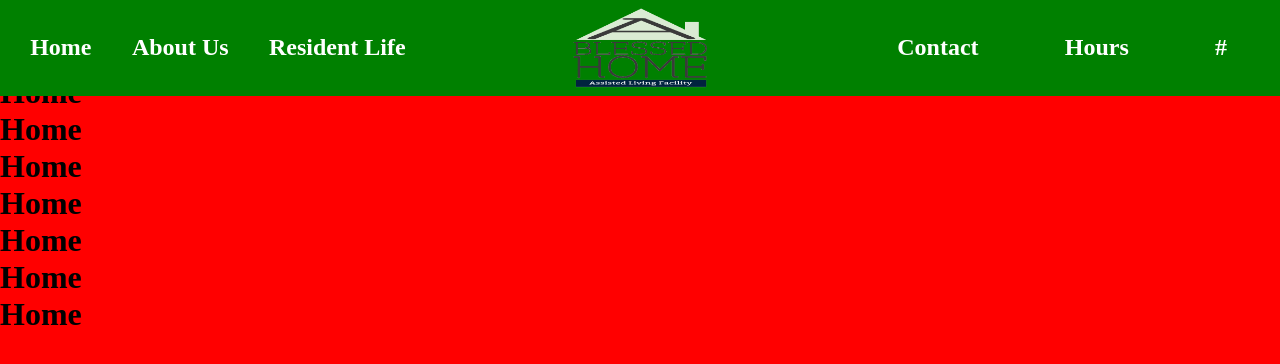
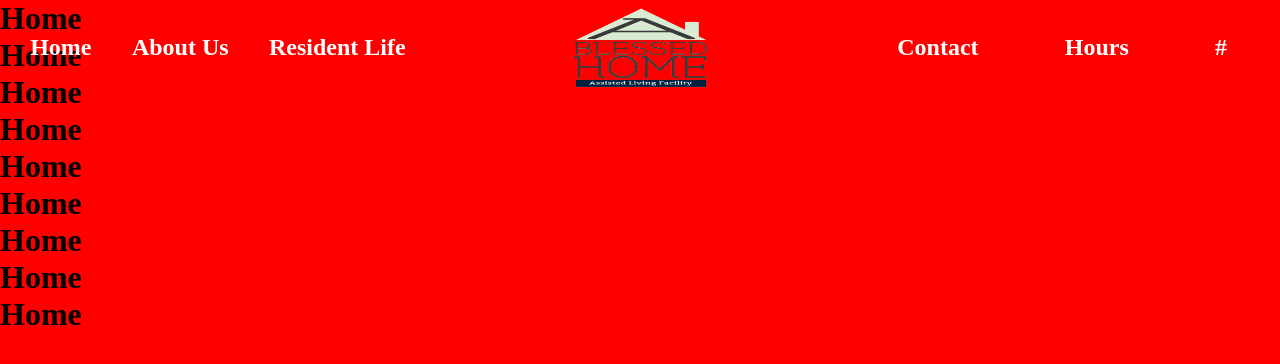
Before and after one commit to psudario/ABHWebsite, a React (Create React App) app in the folder client/: page / in a window 1280 px wide. Shown: the top 364 px of the page. Built offline with nearby package versions, Linux system fonts and the light colour scheme.

Commit message:
kinda finished navbar and added hero photo

```diff
--- a/client/src/App.js
+++ b/client/src/App.js
@@ -1,4 +1,4 @@
-import React, {useState, useEffect}from 'react';
+import React from 'react';
 import {BrowserRouter, Switch, Route as BrowserRoute} from 'react-router-dom';
 
 // Components
--- a/client/src/components/Navbar/Navbar.index.js
+++ b/client/src/components/Navbar/Navbar.index.js
@@ -1,5 +1,4 @@
-import React, { useState, useEffect } from 'react';
-import reactDOM from 'react-dom';
+import React, { useState } from 'react';
 import { Link as RouterLink } from 'react-router-dom';
 
 // Styled Components
@@ -35,10 +34,6 @@ const Navbar = ({props}) => {
         }
     }
 
-    useEffect(()=>{
-        console.log(scrollTransparent);
-    },[scrollTransparent])
-
     // Link Styles
     const LinkStyles = {
         textDecoration: 'none',
@@ -50,7 +45,7 @@ const Navbar = ({props}) => {
 
 
     return (
-        <NavbarWrapper scrollTransparent={scrollTransparent}>
+        <NavbarWrapper scrollOpacity={scrollTransparent}>
             <NavContentWrapper>
                 <NavLeftWrapper>
                     <NavItem>
--- a/client/src/components/Navbar/Navbar.styles.js
+++ b/client/src/components/Navbar/Navbar.styles.js
@@ -3,16 +3,14 @@ import styled from 'styled-components';
 export const NavbarWrapper = styled.div`
     position: fixed;
     left: 0;
+    padding-left: 10px;
     right: 0;
+    padding-right: 10px;
     height: 12vh;
-    background-color: ${props => {return (props.scrollTransparent)? 'green' : 'grey'}};
-
+    background-color: rgba(167, 171, 170, ${props =>{return Number(!props.scrollOpacity);}});
 
     display: flex;
     align-items: center;
-    padding-left: 10px;
-    padding-right: 10px;
-
     transition: all 300ms ease-in-out;
 
 `;
```
Also changed, not shown: 1 other file (tests, documents, lock files or other folders).
